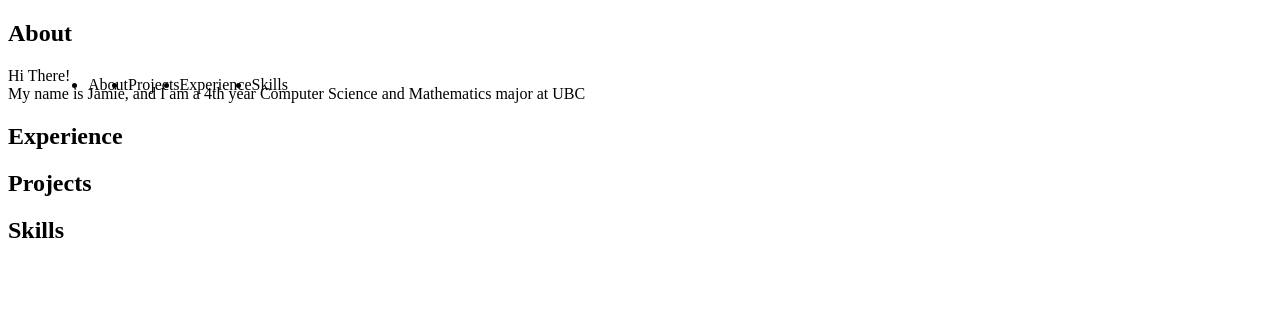
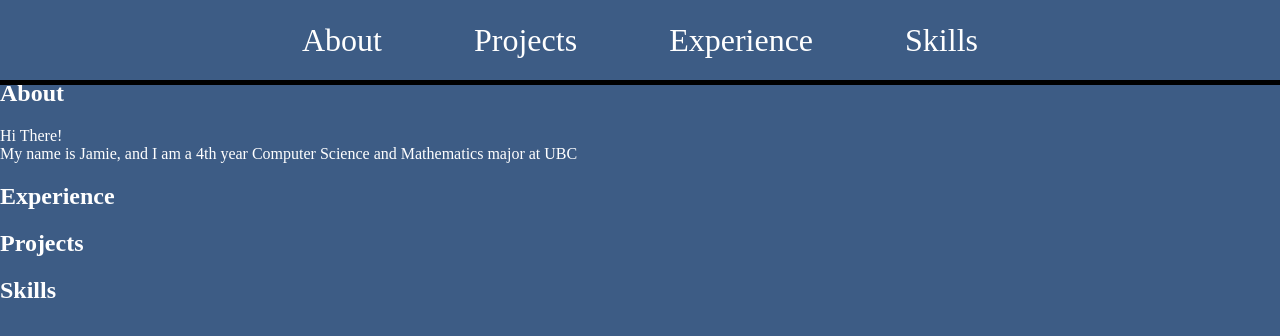
Before and after one commit to jamiema1/personal-website, a React (Create React App) app: page / in a window 1280 px wide. Shown: the top 336 px of the page. Built offline with nearby package versions, Linux system fonts and the light colour scheme.

Commit message:
Use SASS instead of LESS

```diff
--- /dev/null
+++ b/src/App.scss
@@ -0,0 +1,5 @@
+@import "./navBar/NavBar.scss";
+
+.sections {
+  margin-top: $nav-bar-height;
+}
--- a/src/App.tsx
+++ b/src/App.tsx
@@ -1,12 +1,12 @@
 import React, {useRef} from "react"
 import {
-  AboutSectionDisplayName,
   ExperienceSectionDisplayName,
   ProjectsSectionDisplayName,
   SkillsSectionDisplayName
 } from "./pages/pagesMessages"
 import AboutSectionComponent from "./pages/aboutSection/AboutSectionComponent"
 import NavBarComponent from "./navBar/NavBarComponent"
+import "./App.scss"
 
 export type SectionRefType = HTMLElement | null
 
@@ -25,7 +25,7 @@ function App() {
         skillsSectionRef={skillsSectionRef}
         aboutMeSectionRef={aboutMeSectionRef}
       />
-      <div className="section-list">
+      <div className="sections">
         <section ref={aboutMeSectionRef}>
           <AboutSectionComponent />
         </section>
--- /dev/null
+++ b/src/index.scss
@@ -0,0 +1,7 @@
+@import "./styles/colours.scss";
+
+html, body {
+  margin: 0;
+  background-color: $background;
+  color: $font-colour
+}
--- a/src/index.tsx
+++ b/src/index.tsx
@@ -1,6 +1,7 @@
 import React from "react"
 import ReactDOM from "react-dom/client"
 import App from "./App"
+import "./index.scss"
 
 const root = ReactDOM.createRoot(
   document.getElementById("root") as HTMLElement
--- a/src/navBar/NavBar.css
+++ /dev/null
@@ -1,8 +0,0 @@
-.navBar {
-  position: fixed;
-  margin: 40px;
-}
-
-.navBarSectionList {
-  display: flex;
-}
--- /dev/null
+++ b/src/navBar/NavBar.scss
@@ -0,0 +1,26 @@
+@import "../styles/spacing.scss";
+
+$nav-bar-height: 80px;
+
+.navBar {
+  position: fixed;
+  top: 0;
+  width: 100vw;
+  height: $nav-bar-height;
+  display: flex;
+  justify-content: center;
+  border-bottom: 5px solid black; // todo: jma - remove
+
+  .navBarItemList {
+    display: flex;
+    width: 60%;
+    align-items: center;
+
+    .navBarItem {
+      flex-grow: 1;
+      font-size: 32px; // todo: jma - move to
+      margin: $small;
+      text-align: center;
+    }
+  }
+}
--- a/src/navBar/NavBarComponent.tsx
+++ b/src/navBar/NavBarComponent.tsx
@@ -1,7 +1,7 @@
 import React from "react"
 import {SectionRefType} from "../App"
 import {AboutSectionDisplayName, ExperienceSectionDisplayName, ProjectsSectionDisplayName, SkillsSectionDisplayName} from "../pages/pagesMessages"
-import "./NavBar.css"
+import "./NavBar.scss"
 
 interface NavBarProps {
   aboutMeSectionRef: React.RefObject<SectionRefType>,
@@ -17,20 +17,28 @@ const scrollToSection = (ref: React.RefObject<SectionRefType>) => {
 const NavBarComponent: React.FC<NavBarProps> = (props) => {
   return (
     <div className="navBar">
-      <ul className="navBarSectionList">
-        <li onClick={() => scrollToSection(props.aboutMeSectionRef)}>
+      <div className="navBarItemList">
+        <div
+          className="navBarItem"
+          onClick={() => scrollToSection(props.aboutMeSectionRef)}>
           {AboutSectionDisplayName}
-        </li>
-        <li onClick={() => scrollToSection(props.projectsSectionRef)}>
+        </div>
+        <div
+          className="navBarItem"
+          onClick={() => scrollToSection(props.projectsSectionRef)}>
           {ProjectsSectionDisplayName}
-        </li>
-        <li onClick={() => scrollToSection(props.experienceSectionRef)}>
+        </div>
+        <div
+          className="navBarItem"
+          onClick={() => scrollToSection(props.experienceSectionRef)}>
           {ExperienceSectionDisplayName}
-        </li>
-        <li onClick={() => scrollToSection(props.skillsSectionRef)}>
+        </div>
+        <div
+          className="navBarItem"
+          onClick={() => scrollToSection(props.skillsSectionRef)}>
           {SkillsSectionDisplayName}
-        </li>
-      </ul>
+        </div>
+      </div>
     </div>
   )
 }
--- /dev/null
+++ b/src/styles/colours.scss
@@ -0,0 +1,4 @@
+$primary: rgb(61, 92, 133);
+
+$background: $primary;
+$font-colour: white;
--- /dev/null
+++ b/src/styles/spacing.scss
@@ -0,0 +1,8 @@
+$xx-small: 2px;
+$x-small: 4px;
+$small: 8px;
+$medium: 16px;
+$medium-large: 24px;
+$large: 32px;
+$x-large: 64px;
+$xx-large: 128px;
```
Also changed, not shown: src/styles/font.scss (added), 1 other file (tests, documents, lock files or other folders).
